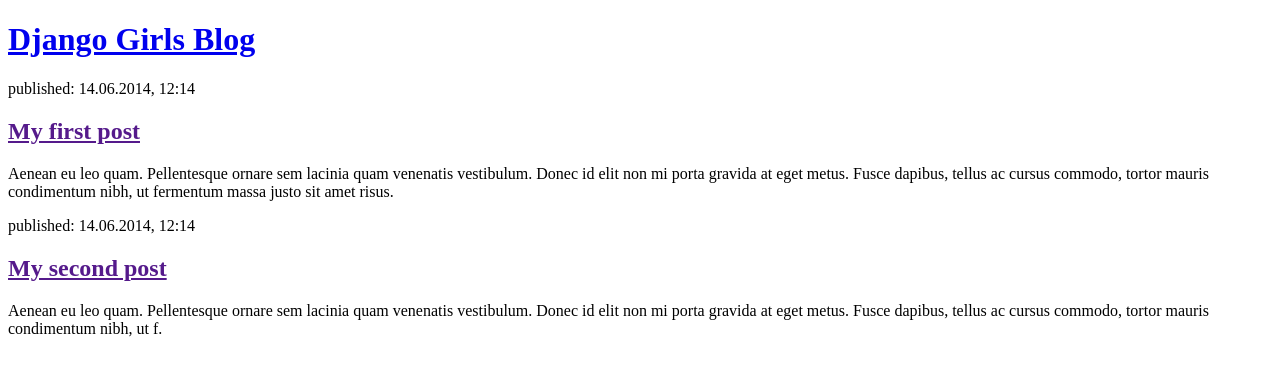
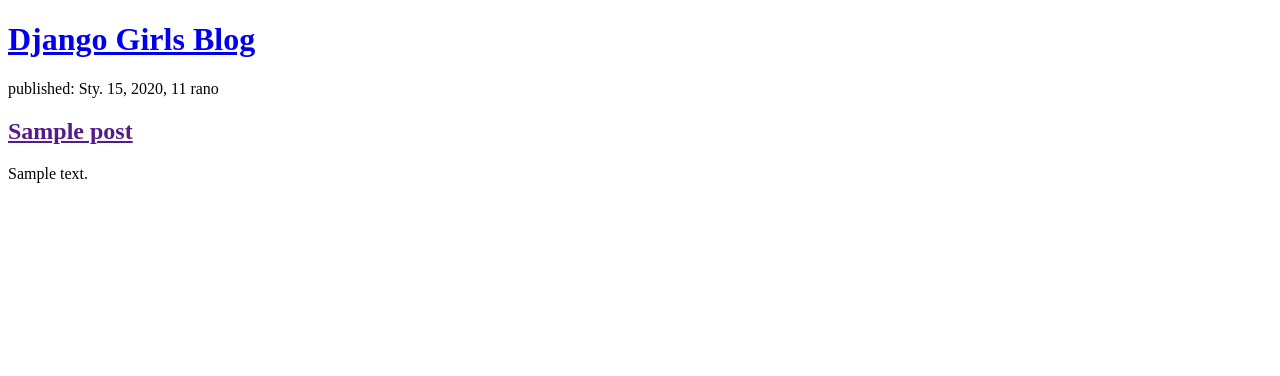
Before and after one commit to piotpawlak/my-first-blog, a Django app: template blog/templates/blog/post_list.html in a window 1280 px wide. Shown: the top 376 px of the page. Run offline with Django 3.2, Linux system fonts and the light colour scheme; the template is opened without the code that fills it: values that come from a table or form of the project are taken from there, others are empty; tables that the repository leaves empty hold one stand-in row (values such as "Sample post").

Commit message:
z bazdy danych na strone

```diff
--- a/blog/templates/blog/post_list.html
+++ b/blog/templates/blog/post_list.html
@@ -8,16 +8,12 @@
             <h1><a href="/">Django Girls Blog</a></h1>
         </div>
 
-        <div>
-            <p>published: 14.06.2014, 12:14</p>
-            <h2><a href="">My first post</a></h2>
-            <p>Aenean eu leo quam. Pellentesque ornare sem lacinia quam venenatis vestibulum. Donec id elit non mi porta gravida at eget metus. Fusce dapibus, tellus ac cursus commodo, tortor mauris condimentum nibh, ut fermentum massa justo sit amet risus.</p>
-        </div>
-
-        <div>
-            <p>published: 14.06.2014, 12:14</p>
-            <h2><a href="">My second post</a></h2>
-            <p>Aenean eu leo quam. Pellentesque ornare sem lacinia quam venenatis vestibulum. Donec id elit non mi porta gravida at eget metus. Fusce dapibus, tellus ac cursus commodo, tortor mauris condimentum nibh, ut f.</p>
-        </div>
+        {% for post in posts %}
+            <div>
+               <p>published: {{ post.published_date }}</p>
+               <h2><a href="">{{ post.title }}</a></h2>
+               <p>{{ post.text|linebreaksbr }}</p>
+            </div>
+        {% endfor %}
     </body>
 </html>
--- a/blog/views.py
+++ b/blog/views.py
@@ -5,7 +5,7 @@ from django.utils import timezone
 from .models import Post
 
 def post_list(request):
-    posts = Post.objects.filer(published_date__lte=timezone.now()).order_by('published_date')
+    posts = Post.objects.filter(published_date__lte=timezone.now()).order_by('published_date')
     return render(request, 'blog/post_list.html', {'posts':posts})
 
 def strona_glowna(request):
```
